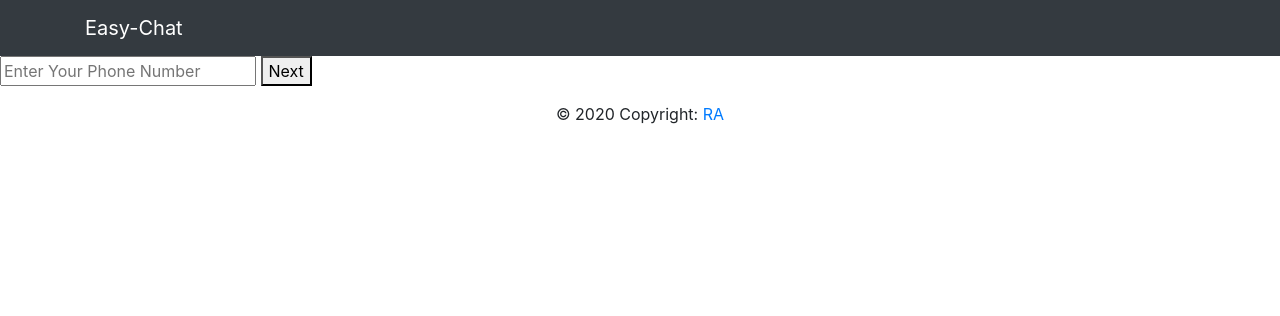
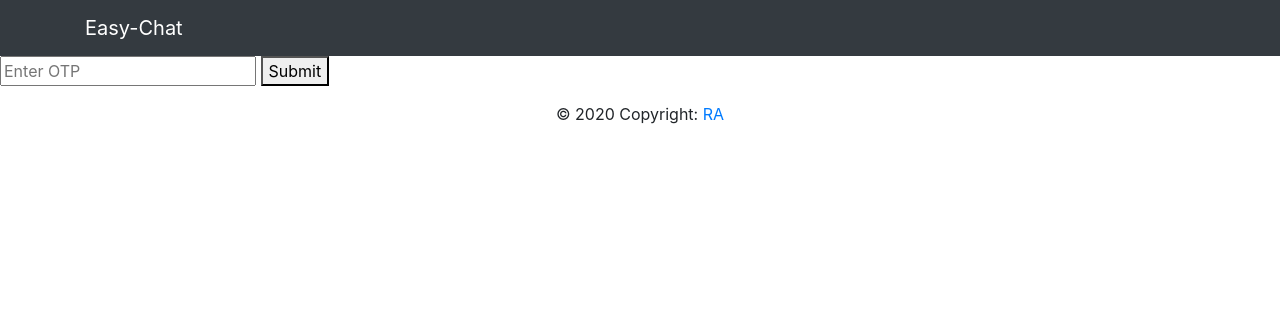
Before and after one commit to rishitaggarwal1/Easy_Chat, a Django app: template chat_site/templates/login.html in a window 1280 px wide. Shown: the top 316 px of the page. Run offline with Django 3.2, Linux system fonts and the light colour scheme; the template is opened without the code that fills it: most values are stand-ins (such as "Sample title", 1, 10 or a date in 2020); some libraries are stand-ins or nearby versions.

Commit message:
Login Page Backend Completed

```diff
--- a/chat_site/templates/login.html
+++ b/chat_site/templates/login.html
@@ -1,9 +1,23 @@
 {% extends 'base.html' %}
 
 {% block content %}
-    <form action={%url 'login' %} method="post">
+    <form action="{% url 'login' %}" method="post">
     {% csrf_token %}
-        <input type="text" name="phone_no" placeholder="Enter Your Phone Number">
-        <button name="next_button">Next</button>
+        {% comment %}Phone Number Adding Field {% endcomment %}
+        {% if not otp and not message%}
+            <input type="text" value="" name="phone_no" placeholder="Enter Your Phone Number">
+            <button name="next_button">Next</button>
+        {% endif %}
+        {% comment %} OTP Entering {% endcomment %}
+        {% if otp %}
+            <input type="text" value="{{otp}}" name="old_otp" hidden>
+            <input type="text" value="" name="otp" placeholder="Enter OTP">
+            <button name="otp_submit">Submit</button>
+        {% endif %}
+        {% comment %} Enter Username {% endcomment %}
+        {% if message and not otp %}
+            <input type="text" name="username" placeholder="Enter Username">
+            <button name="submit">Submit</button>
+        {% endif %}
     </form>
 {% endblock  %}
```
Also changed, not shown: chat_site/views.py (+24 -7 lines).
